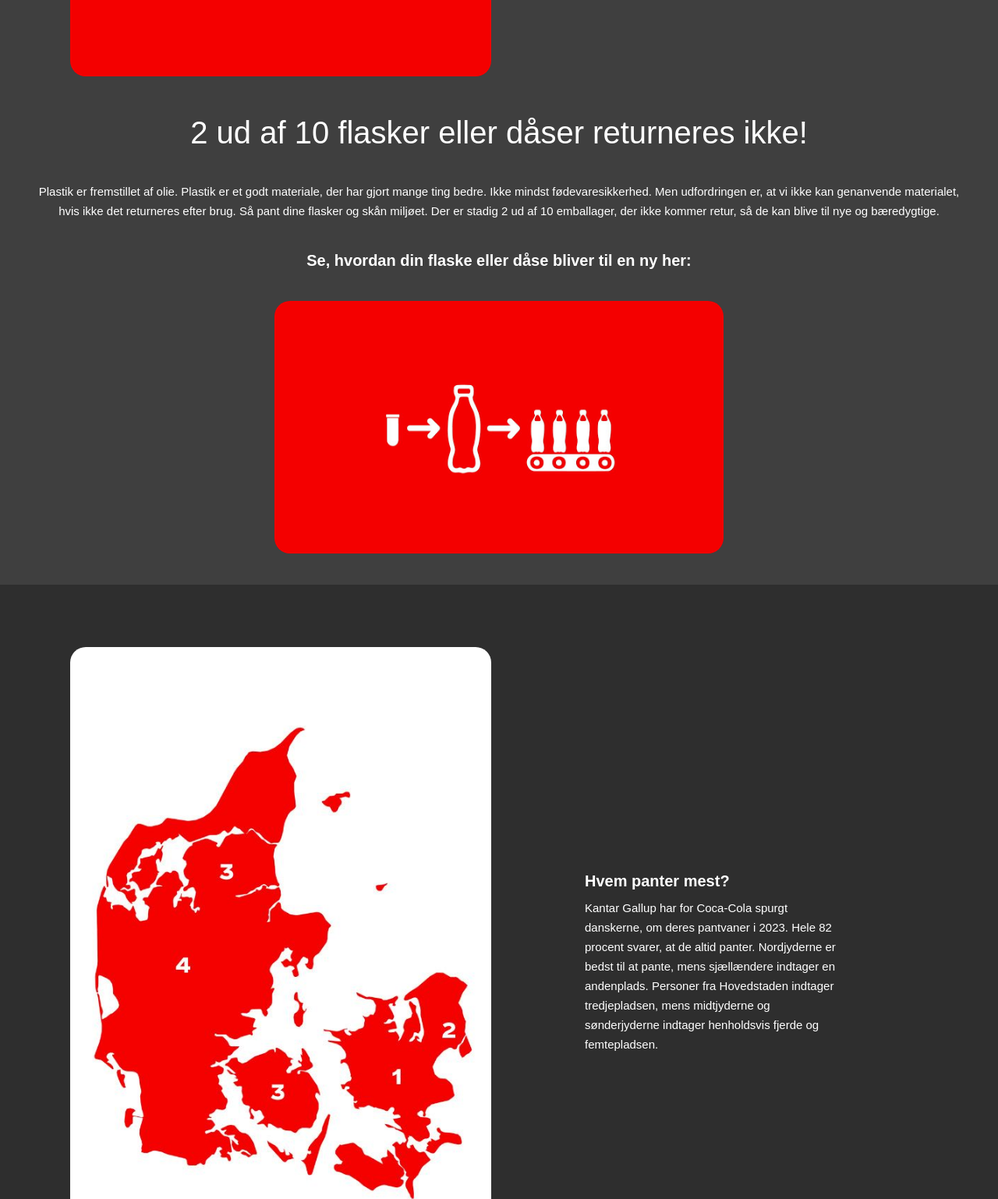
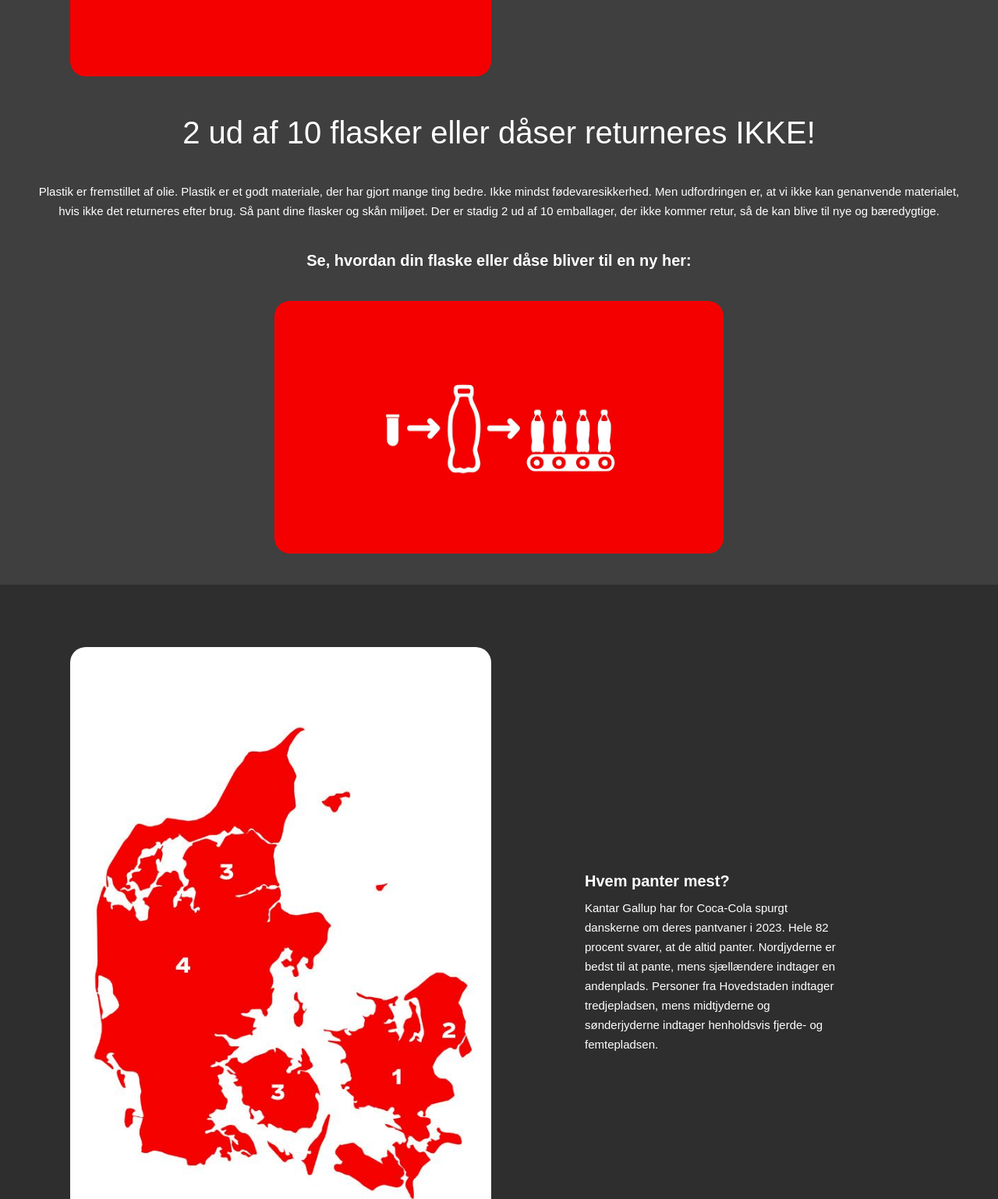
Before and after one commit to jaco8073/groendag, a plain HTML site: page sor.html in a window 1280 px wide. Shown: the part 3480-5018 px from the top of the page at 78% size. Drawn offline with Linux system fonts and the light colour scheme.

Commit message:
sidste rettelser

```diff
--- a/sor.html
+++ b/sor.html
@@ -65,7 +65,7 @@
                 Hele 2 mia. flasker og dåser bliver pantet på et år. Det sparer på jordens ressourcer, og det sparer klimaet for 223.000 tons CO2 årligt.
                 </p></div></div>
 
-            <h2>2 ud af 10 flasker eller dåser returneres ikke!</h2>
+            <h2>2 ud af 10 flasker eller dåser returneres IKKE!</h2>
 
             <p class="margin-text">Plastik er fremstillet af olie. Plastik er et godt materiale, der har gjort mange ting bedre. Ikke mindst fødevaresikkerhed. Men udfordringen er, at vi ikke kan genanvende materialet, hvis ikke det returneres efter brug. Så pant dine flasker og skån miljøet. Der er stadig 2 ud af 10 emballager, der ikke kommer retur, så de kan blive til nye og bæredygtige.</p>
 
@@ -80,7 +80,7 @@
 
             <div class="center-text2">
                 <h4 class="center-text">Hvem panter mest?</h4>
-                <p class="center-text">Kantar Gallup har for Coca‑Cola spurgt danskerne, om deres pantvaner i 2023. Hele 82 procent svarer, at de altid panter. Nordjyderne er bedst til at pante, mens sjællændere indtager en andenplads. Personer fra Hovedstaden indtager tredjepladsen, mens midtjyderne og sønderjyderne indtager henholdsvis fjerde og femtepladsen.</p>
+                <p class="center-text">Kantar Gallup har for Coca‑Cola spurgt danskerne om deres pantvaner i 2023. Hele 82 procent svarer, at de altid panter. Nordjyderne er bedst til at pante, mens sjællændere indtager en andenplads. Personer fra Hovedstaden indtager tredjepladsen, mens midtjyderne og sønderjyderne indtager henholdsvis fjerde- og femtepladsen.</p>
             </div>
         </section>
 
```
